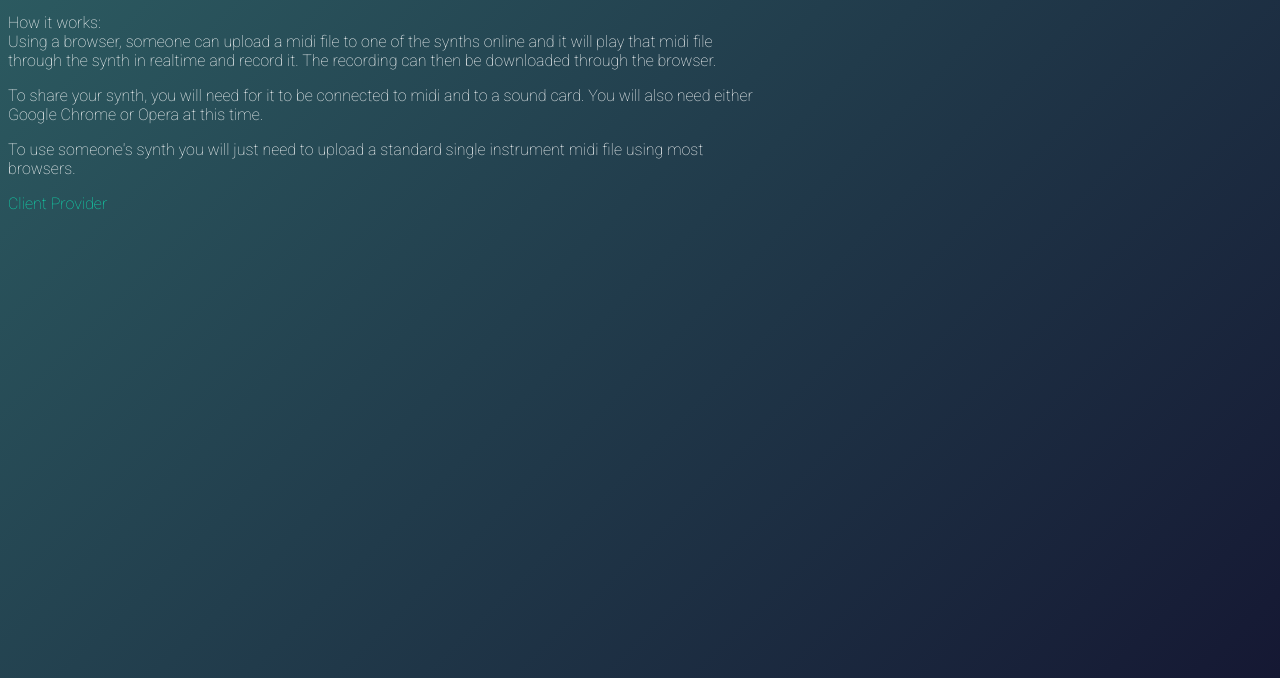
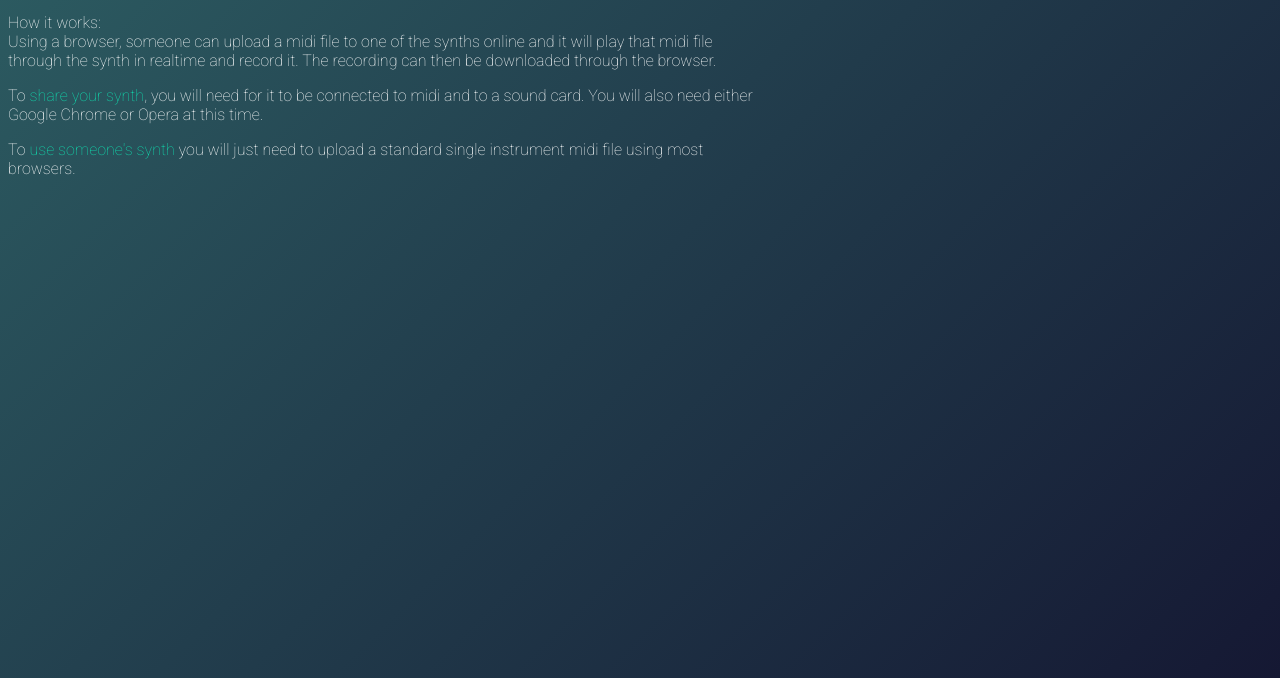
Before and after one commit to analog4all/analog4all.github.io, a plain HTML site: page index.html in a window 1280 px wide. Shown: the part 122-800 px from the top of the page. Drawn offline with Linux system fonts and the light colour scheme.

Commit message:
embed links in text

```diff
--- a/index.html
+++ b/index.html
@@ -9,9 +9,7 @@
         <h1>Analog4All</h1>
         <p>Welcome to Analog4all, a free, open source site where people can put their analog synth online for anyone else to play using only their browser.</p>
         <p>How it works:<br>Using a browser, someone can upload a midi file to one of the synths online and it will play that midi file through the synth in realtime and record it. The recording can then be downloaded through the browser.</p>
-        <p>To share your synth, you will need for it to be connected to midi and to a sound card. You will also need either Google Chrome or Opera at this time.</p>
-        <p>To use someone's synth you will just need to upload a standard single instrument midi file using most browsers.</p>
-        <a href="https://chrisguttandin.github.io/analog4all-client/">Client</a>
-        <a href="https://chrisguttandin.github.io/analog4all-provider/">Provider</a>
+        <p>To <a href="https://chrisguttandin.github.io/analog4all-provider/">share your synth</a>, you will need for it to be connected to midi and to a sound card. You will also need either Google Chrome or Opera at this time.</p>
+        <p>To <a href="https://chrisguttandin.github.io/analog4all-client/">use someone's synth</a> you will just need to upload a standard single instrument midi file using most browsers.</p>
     </body>
 </html>
```
